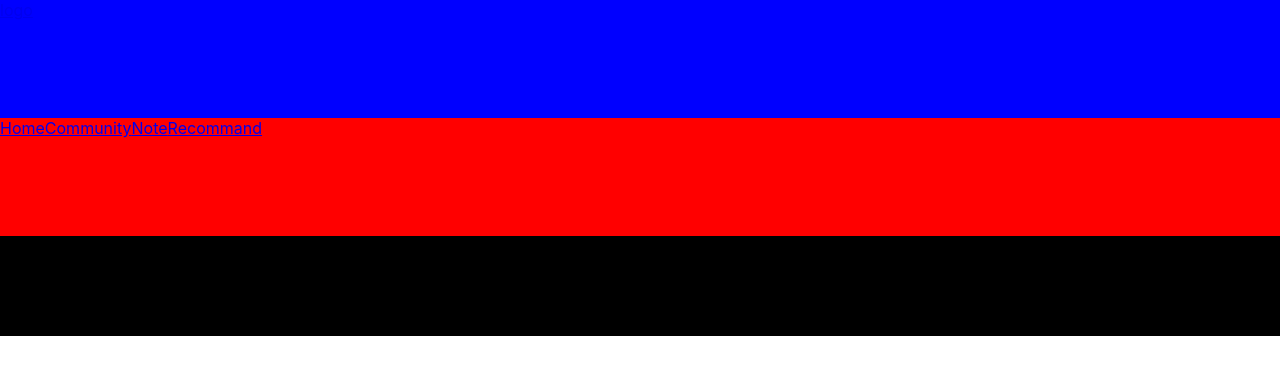
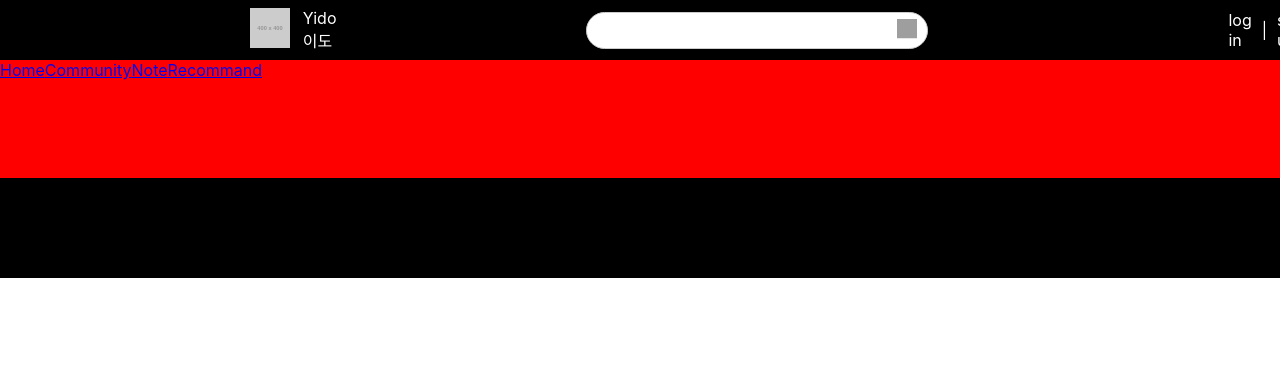
Before and after one commit to minu0897/capstone-yido, a React (Create React App) app: page / in a window 1280 px wide. Shown: the top 374 px of the page. Built offline with nearby package versions, Linux system fonts and the light colour scheme; grey boxes are pictures that could not be loaded.

Commit message:
헤더작업

```diff
--- a/package.json
+++ b/package.json
@@ -6,7 +6,9 @@
     "@testing-library/jest-dom": "^5.17.0",
     "@testing-library/react": "^13.4.0",
     "@testing-library/user-event": "^13.5.0",
+    "bootstrap": "^5.3.3",
     "react": "^18.2.0",
+    "react-bootstrap": "^2.10.2",
     "react-dom": "^18.2.0",
     "react-router-dom": "^6.22.3",
     "react-scripts": "5.0.1",
--- a/src/components/common/header/Header.css
+++ b/src/components/common/header/Header.css
@@ -1,4 +1,33 @@
 .header {
-    height: 118px;
-    background-color: blue;
+    height: 60px;
+    min-height: 60px;
+    display: flex;
+    align-items: center; /* Align items vertically */
+    justify-content: start; /* Align items horizontally */
+    background-color: black;
 }
+
+.inputdeco {
+    width: 300px; /* input의 너비 */
+    height: 35px; /* input의 높이 */
+    border-radius: 20px; /* 모서리를 둥글게 */
+    border: 1px solid #ccc; /* 테두리 스타일 */
+    padding: 0 10px; /* 내부 여백 */
+    padding-right: 30px;
+    /* 필요한 경우 여기에 추가 스타일링 */
+  }
+
+  .search-button {
+    background: transparent;
+    border: none;
+    position: absolute;
+    right: 5px;
+    top: 50%;
+    transform: translateY(-50%);
+    cursor: pointer;
+  }
+
+  .search-container {
+  position: relative;
+  display: inline-block;
+}
--- a/src/components/common/header/Header.jsx
+++ b/src/components/common/header/Header.jsx
@@ -1,13 +1,48 @@
 import React from 'react';
 import { Link } from 'react-router-dom';
-import '../header/Header.css'
+import './Header.css';
 
 const Header = () => {
 
+  const handleSubmit = (event) => {
+    event.preventDefault();
+    // 서버 요청 로직 추가
+  };
 
   return (
     <div className='header'>
-      <Link to={'/'}>logo</Link>
+        <div>
+        <Link to={'/'}>
+          <img src="https://www.dummyimage.com/400x400/bdbfff/0011ff&text=logo" width="40px" height="40px" style={{ marginLeft: '250px'}} />
+        </Link>
+        </div>
+        <div style={{marginLeft:'1%'}}>
+          <div style={{color: 'white'}}>
+            Yido
+          </div>
+          <div style={{color: 'white'}}>
+            이도
+          </div>
+        </div>
+        <form onSubmit={handleSubmit} className="search-container" style={{ marginLeft: '250px' }}>
+          <input type="text" className="inputdeco" />
+          <button type="submit" className="search-button">
+            <img src="https://cdn-icons-png.flaticon.com/512/71/71403.png" alt="Search" width="20px" height="20px"/>
+          </button>
+        </form>
+
+        <div style={{color:'white', marginLeft:'300px'}} >
+          log in
+        </div>
+        <div style={{color:'white', marginLeft:'10px'}} >
+          |
+        </div>
+        <div style={{color:'white', marginLeft: '10px'}}>
+          sign up
+        </div>
+        <div style={{ marginLeft:"100px"}}>
+          <img src="https://us.123rf.com/450wm/get4net/get4net1711/get4net171100432/89002328-%EC%A2%85-%EC%95%84%EC%9D%B4%EC%BD%98.jpg" width="20px" height="20px"/>
+        </div>
     </div>
   );
 };
```
Also changed, not shown: src/components/common/header/Header1.jsx (deleted), 1 other file (tests, documents, lock files or other folders).
